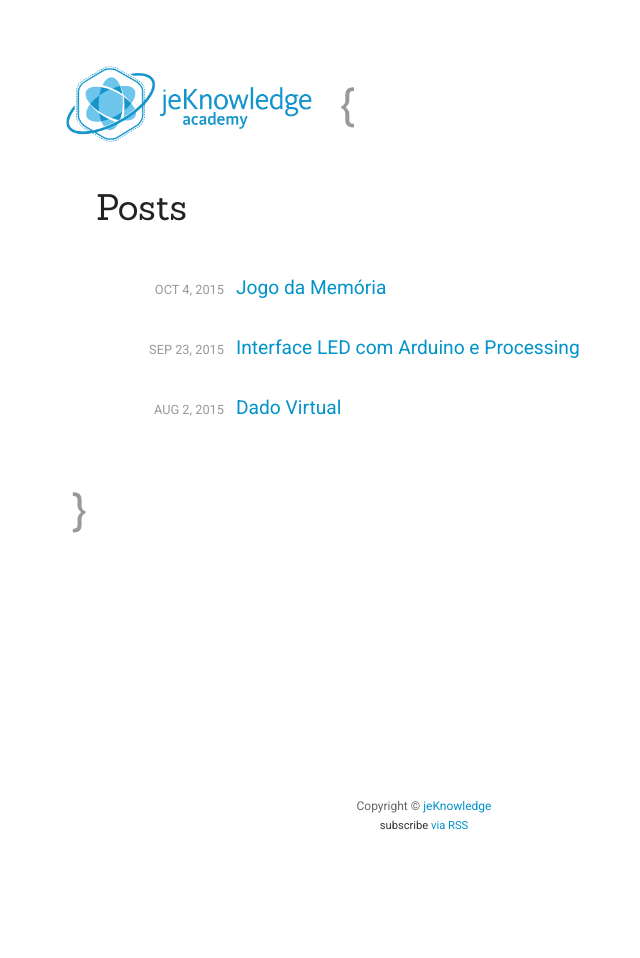
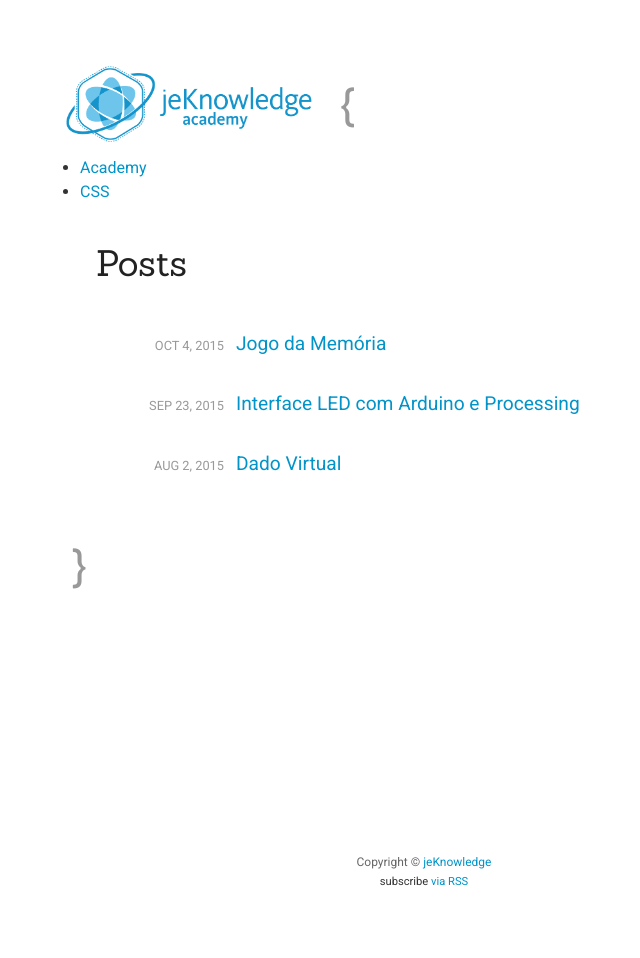
Before and after one commit to jeKnowledge/academy-articles, a Jekyll site: the page built from index.html, in a window 1280 px wide. Shown: the whole page, without its empty margins (216-856 px from the left). Built offline with Jekyll 4.4.1, drawn with Linux system fonts in a browser that asks for light colours; before the commit the page ends 902 px from its top, so only the background shows below that.

Commit message:
Menu added

```diff
--- a/_includes/header.html
+++ b/_includes/header.html
@@ -1,6 +1,11 @@
 <header class="site-header">
   <h1>
     <a class="site-title" href="{{ site.baseurl }}/" title="{{ site.title }}" rel="home">
-      <img src="{{ site.url }}/img/jekA.png" alt="Jeknowledge Academy"> </a>
+      <img src="{{ site.url }}/img/jekA.png" alt="Jeknowledge Academy">
+    </a>
   </h1>
+  <ul id="menu">
+  <li><a href="/academy">Academy</a></li>
+  <li><a href="/">CSS</a></li>
+</ul>
 </header>
```
